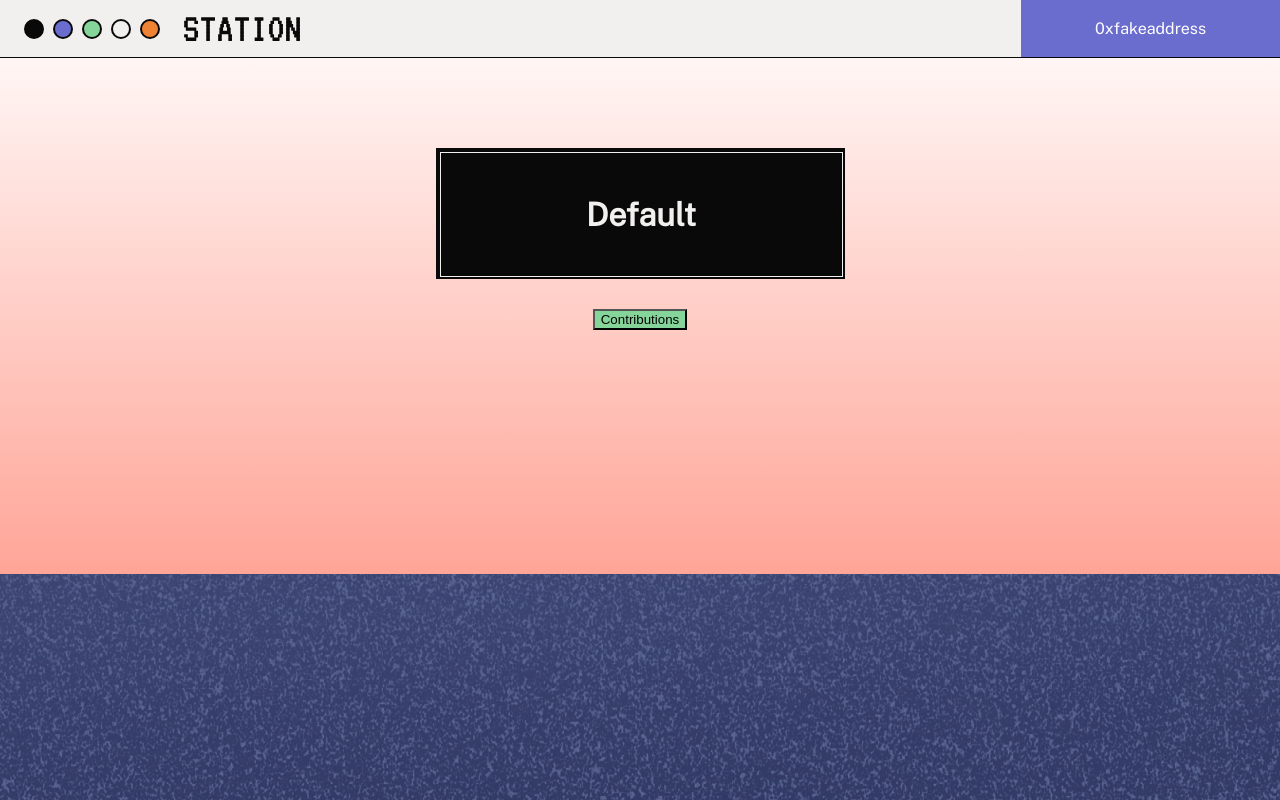
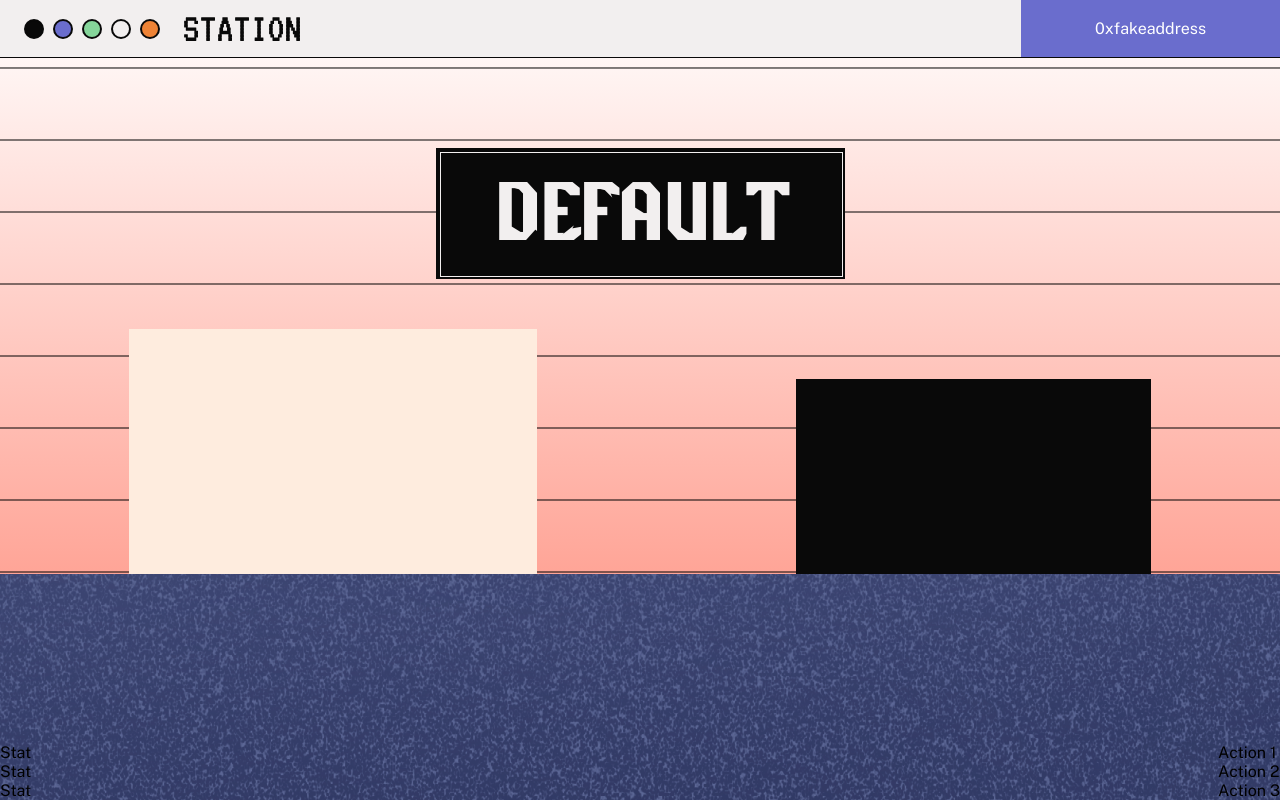
Before and after one commit to fakepixels/station-terminal, a Next.js app: page / in a window 1280 px wide. Built offline with nearby package versions, Linux system fonts and the light colour scheme.

Commit message:
Add structure of footer and content boxes in front page.

```diff
--- a/pages/index.tsx
+++ b/pages/index.tsx
@@ -25,8 +25,18 @@ const BackgroundWrapper = styled.div`
   background: linear-gradient(#ffffff, #ff816e);
 `;
 
+const BackgroundGrid = styled.div`
+  height: 100%;
+  width: 100%;
+  background-image: url('/Grid.svg');
+`;
+
 const Background = () => {
-  return <BackgroundWrapper></BackgroundWrapper>;
+  return (
+    <BackgroundWrapper>
+      <BackgroundGrid></BackgroundGrid>
+    </BackgroundWrapper>
+  );
 };
 
 const FooterWrapper = styled.div`
@@ -34,16 +44,53 @@ const FooterWrapper = styled.div`
   height: 226px;
   background-image: url('/StationFloor.png');
   position: fixed;
+  display: flex;
+  justify-content: space-between;
+  align-items: flex-end;
   left: 0;
   bottom: 0;
 `;
 
+const FooterStat = (): JSX.Element => {
+  return <div>Stat</div>;
+};
+
+const FooterStats = (): JSX.Element => {
+  return (
+    <div>
+      <FooterStat />
+      <FooterStat />
+      <FooterStat />
+    </div>
+  );
+};
+
+const FooterActionsWrapper = styled.div`
+  display: flex;
+  flex-direction: column;
+`;
+
+const FooterActions = (): JSX.Element => {
+  return (
+    <FooterActionsWrapper>
+      <div>Action 1</div>
+      <div>Action 2</div>
+      <div>Action 3</div>
+    </FooterActionsWrapper>
+  );
+};
+
 const Footer = () => {
-  return <FooterWrapper></FooterWrapper>;
+  return (
+    <FooterWrapper>
+      <FooterStats />
+      <FooterActions />
+    </FooterWrapper>
+  );
 };
 
 const TitleWrapper = styled.div`
-  margin: 90px 0px 30px 0px;
+  margin: 90px 0px 50px 0px;
   width: 401px;
   height: 123px;
   padding: 4px;
@@ -60,16 +107,48 @@ const TitleBorderInset = styled.div`
 `;
 
 const TitleText = styled.h1`
+  font-family: Resistance;
+  font-size: 80px;
   color: #f2efef;
 `;
 
 const Title = ({ daoName }: { daoName: string }): JSX.Element => (
   <TitleWrapper>
     <TitleBorderInset>
-      <TitleText>{daoName}</TitleText>
+      <TitleText>{daoName.toUpperCase()}</TitleText>
     </TitleBorderInset>
   </TitleWrapper>
 );
+
+const ContentWrapper = styled.div`
+  display: flex;
+  flex-direction: row;
+  gap: 20px;
+  justify-content: space-around;
+  width: 100%;
+`;
+
+const ContributorsListWrapper = styled.div`
+  background-color: #feecde;
+  height: 461px;
+  width: 408px;
+  margin-left: 10px;
+`;
+
+const ContributorsList = (): JSX.Element => {
+  return <ContributorsListWrapper></ContributorsListWrapper>;
+};
+
+const DAOSummaryWrapper = styled.div`
+  background-color: #090909;
+  margin: 50px 10px 0px 0px;
+  height: 347px;
+  width: 355px;
+`;
+
+const DAOSummary = (): JSX.Element => {
+  return <DAOSummaryWrapper></DAOSummaryWrapper>;
+};
 
 const Home = (): JSX.Element => {
   const contract = useContract();
@@ -88,7 +167,11 @@ const Home = (): JSX.Element => {
       <Background />
       <PageWrapper>
         <Title daoName={'Default'} />
-        <div>
+        <ContentWrapper>
+          <ContributorsList />
+          <DAOSummary />
+        </ContentWrapper>
+        {/* <div>
           <ContributionModalButton
             onClick={() => {
               setIsOpen(true);
@@ -100,7 +183,7 @@ const Home = (): JSX.Element => {
           <ContributionModal isOpen={isOpen} onRequestClose={handleClose}>
             <p>This is the contribution modal</p>
           </ContributionModal>
-        </div>
+        </div> */}
       </PageWrapper>
     </>
   );
```
Also changed, not shown: public/Grid.svg (added).
